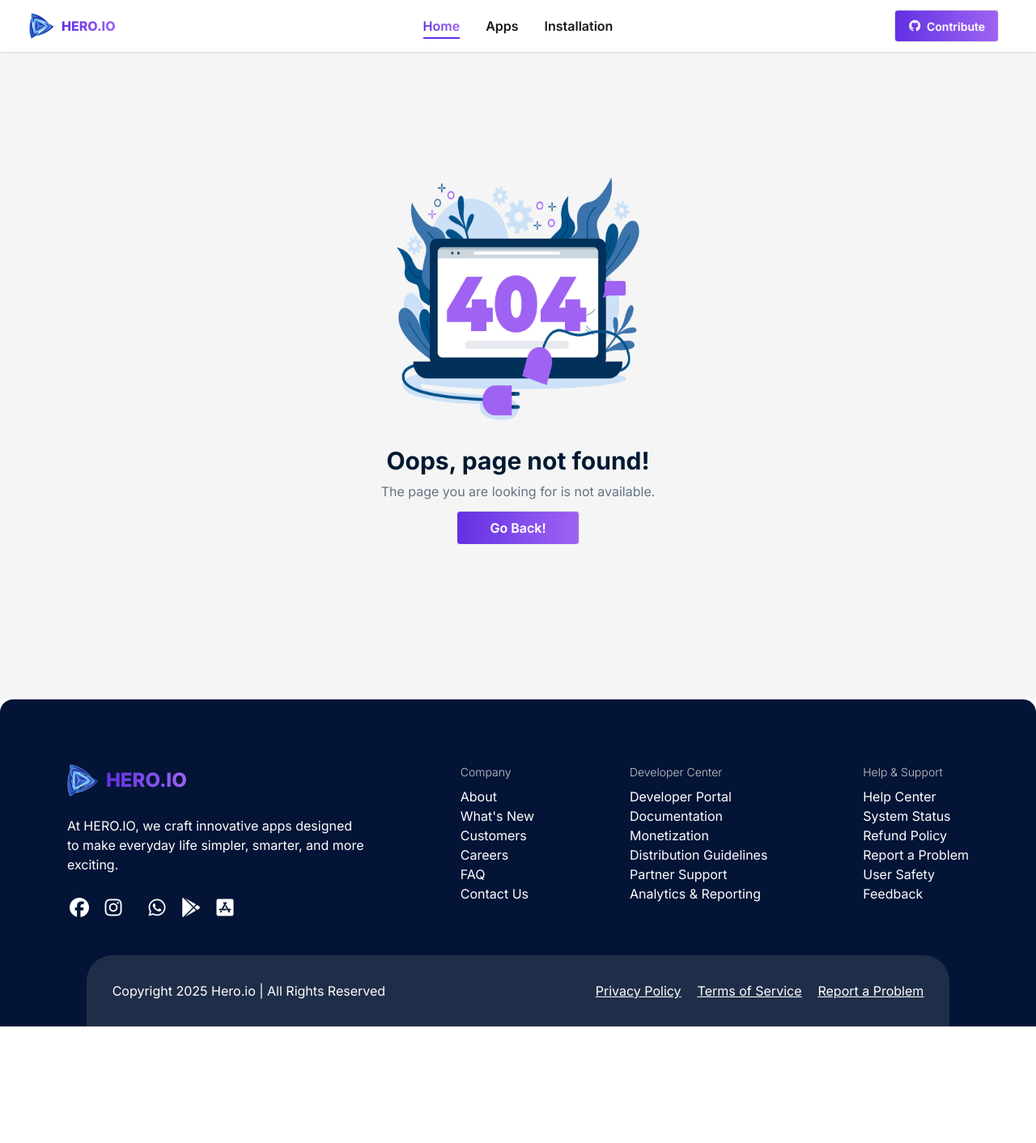
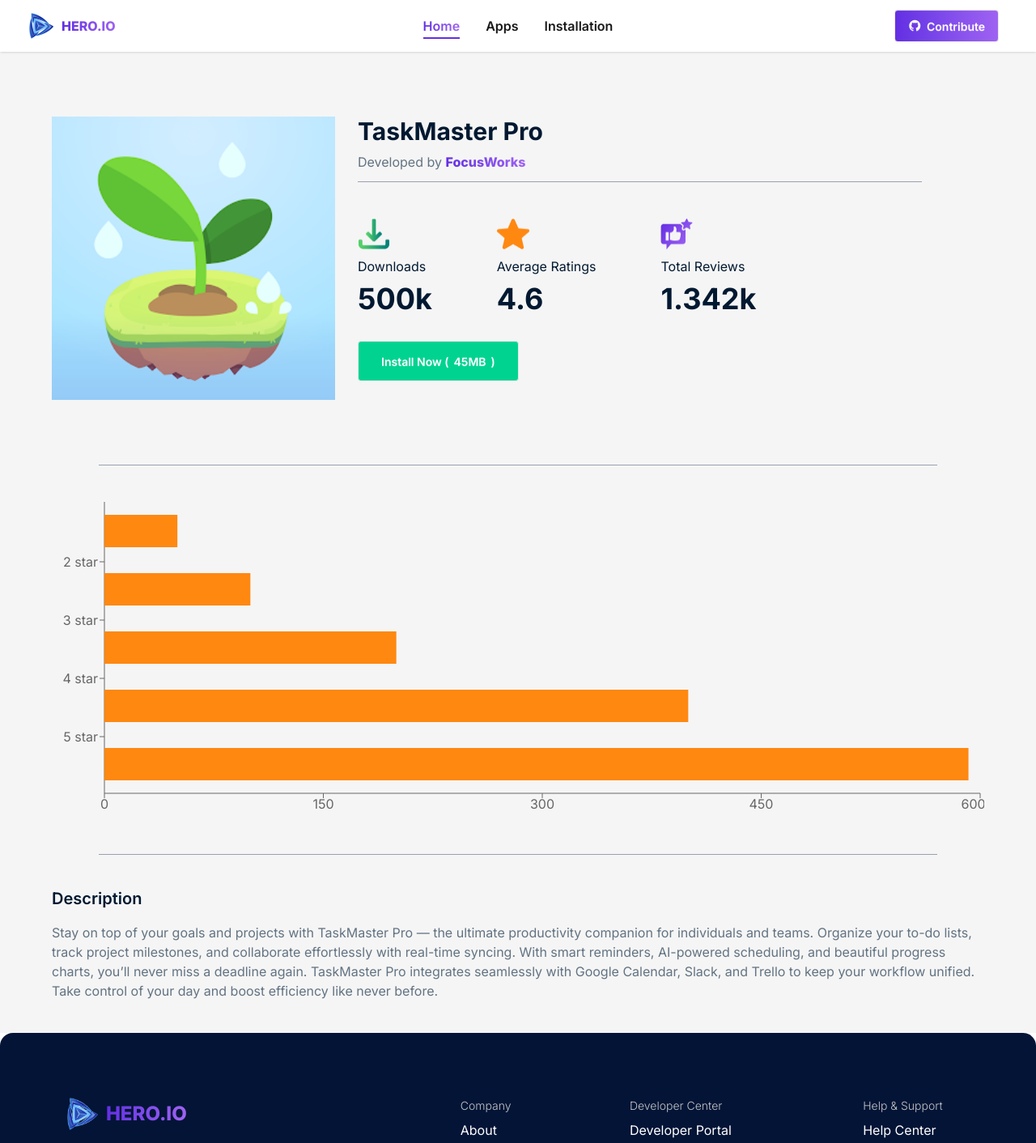
Before and after one commit to niloy1hasan/Hero-io-Apps-Store, a React (Vite) app: page /all-apps/1 in a window 1280 px wide. Shown: the top 1412 px of the page at 81% size. Before the commit the page ends 1268 px from the top, so only its background shows below. Built offline with nearby package versions, Linux system fonts and the light colour scheme.

Commit message:
data loading on app details added

```diff
--- a/src/Components/AppCard/AppCard.jsx
+++ b/src/Components/AppCard/AppCard.jsx
@@ -4,11 +4,12 @@ import { useNavigate } from 'react-router';
 import { NumberFormat } from '../../utils/NumberFormat';
 
 const AppCard = ({data}) => {
-    const {image, title, id, downloads, ratingAvg} = data;
     const navigate = useNavigate();
 
+    const {title, id, downloads, ratingAvg} = data;
+
     const handleClick = () => {
-        navigate('/app-details');
+        navigate(`/all-apps/${id}`);
     }
 
     return (
--- a/src/Components/AppDetails/AppDetails.jsx
+++ b/src/Components/AppDetails/AppDetails.jsx
@@ -2,13 +2,19 @@ import React from 'react';
 import Description from '../Description/Description';
 import Ratings from '../Ratings/Ratings';
 import AppInfo from '../AppInfo/AppInfo';
+import { useLoaderData } from 'react-router';
 
 const AppDetails = () => {
+
+    const appData = useLoaderData();
+    const {ratings, id, image, title, companyName, ratingAvg, downloads, reviews, size, description} = appData;
+    const appInfo = {id, image, title, companyName, ratingAvg, downloads, reviews, size};
+
     return (
-        <section className='w-[85%] lg:w-[90%] mx-auto'>
-        <AppInfo></AppInfo>
-        <Ratings></Ratings>
-        <Description></Description>
+        <section className='w-[90%] lg:w-[90%] mx-auto'>
+        <AppInfo appInfo={appInfo}></AppInfo>
+        <Ratings ratings={ratings}></Ratings>
+        <Description description={description}></Description>
         </section>
     );
 };
--- a/src/Components/AppInfo/AppInfo.jsx
+++ b/src/Components/AppInfo/AppInfo.jsx
@@ -1,15 +1,17 @@
 import React from 'react';
+import { NumberFormat } from '../../utils/NumberFormat';
 
-const AppInfo = () => {
+const AppInfo = ({appInfo}) => {
+    const {title, companyName, ratingAvg, downloads, reviews, size} = appInfo;
     return (
-        <div className='flex flex-col items-center gap-8 lg:items-start lg:flex-row py-20'>
+        <div className='flex flex-col items-center gap-7 lg:items-start lg:flex-row py-20'>
             <div>
                 <img src="/src/assets/demo-app2.webp" alt=""  className='w-[250px] h-[250px] lg:w-[350px] lg:h-[350px]'/>
             </div>
             <div className='flex-1 flex flex-col justify-center text-center lg:text-left items-center lg:items-start'>
                 <div>
-                    <h1 className='font-bold text-3xl text-[#001931] mb-2'>SmPlan:ToDo List with Reminder</h1>
-                    <p className='text-[#627382]'>Developed by <span className='bg-gradient-to-r from-[#632EE3] to-[#9F62F2] bg-clip-text text-transparent font-extrabold'>productive.io</span></p>
+                    <h1 className='font-bold text-3xl text-[#001931] mb-2'>{title}</h1>
+                    <p className='text-[#627382]'>Developed by <span className='bg-gradient-to-r from-[#632EE3] to-[#9F62F2] bg-clip-text text-transparent font-extrabold'>{companyName}</span></p>
                 </div>
                 <div className='w-[90%] h-[1px] bg-gray-400 my-3'></div>
 
@@ -17,41 +19,41 @@ const AppInfo = () => {
                     <div className='flex flex-col gap-2  items-center lg:items-start'>
                         <img src="/src/assets/icon-downloads.png" className='h-10 w-10' alt="" />
                         <p className='text-[#001931]'>Downloads</p>
-                        <h2 className='font-bold text-4xl text-[#001931]'>8M</h2>
+                        <h2 className='font-bold text-4xl text-[#001931]'>{NumberFormat(downloads)}</h2>
                     </div>
                     <div className='flex flex-col gap-2  items-center lg:items-start'>
                         <img src="/src/assets/icon-ratings.png" className='h-10 w-10' alt="" />
                         <p className='text-[#001931]'>Average Ratings</p>
-                        <h2 className='font-bold text-4xl text-[#001931]'>4.9</h2>
+                        <h2 className='font-bold text-4xl text-[#001931]'>{ratingAvg}</h2>
                     </div>
                     <div className='flex flex-col gap-2 items-center lg:items-start'>
                         <img src="/src/assets/icon-review.png" className='h-10 w-10' alt="" />
                         <p className='text-[#001931]'>Total Reviews</p>
-                        <h2 className='font-bold text-4xl text-[#001931]'>54K</h2>
+                        <h2 className='font-bold text-4xl text-[#001931]'>{NumberFormat(reviews)}</h2>
                     </div>
                 </div>
 
 
-                <div className='flex lg:hidden my-8 items-center justify-between w-full'>
+                <div className='flex lg:hidden my-8 items-center justify-between gap-5 w-full'>
                     <div className='flex flex-col gap-2 items-center'>
                         <img src="/src/assets/icon-downloads.png" className='h-5 w-5' alt="" />
                         <p className='text-[#001931] text-[12px]'>Downloads</p>
-                        <h2 className='font-bold text-3xl text-[#001931]'>8M</h2>
+                        <h2 className='font-bold text-3xl text-[#001931]'>{NumberFormat(downloads)}</h2>
                     </div>
                     <div className='flex flex-col gap-2  items-center'>
                         <img src="/src/assets/icon-ratings.png" className='h-5 w-5' alt="" />
                         <p className='text-[#001931] text-[12px]'>Average Ratings</p>
-                        <h2 className='font-bold text-3xl text-[#001931]'>4.9</h2>
+                        <h2 className='font-bold text-3xl text-[#001931]'>{ratingAvg}</h2>
                     </div>
                     <div className='flex flex-col gap-2 items-center'>
                         <img src="/src/assets/icon-review.png" className='h-5 w-5' alt="" />
                         <p className='text-[#001931] text-[12px]'>Total Reviews</p>
-                        <h2 className='font-bold text-3xl text-[#001931]'>54K</h2>
+                        <h2 className='font-bold text-3xl text-[#001931]'>{NumberFormat(reviews)}</h2>
                     </div>
                 </div>
 
 
-                <button className='btn bg-[#00D390] text-white py-6 px-7'>Install Now (<span>291 MB</span>)</button>
+                <button className='btn bg-[#00D390] text-white py-6 px-7'>Install Now (<span>{size}MB</span>)</button>
             </div>
         </div>
     );
--- a/src/Components/Description/Description.jsx
+++ b/src/Components/Description/Description.jsx
@@ -1,45 +1,12 @@
 import React from "react";
 
-const Description = () => {
+const Description = ({description}) => {
+    const desc = [description];
   return (
     <div className="py-10">
       <h1 className="font-semibold text-xl text-[#001931] pb-4">Description</h1>
       <div className="flex flex-col gap-6 text-[#627382]">
-        <p>
-          This focus app takes the proven Pomodoro technique and makes it even
-          more practical for modern lifestyles. Instead of just setting a timer,
-          it builds a complete environment for deep work, minimizing
-          distractions and maximizing concentration. Users can create custom
-          work and break intervals, track how many sessions they complete each
-          day, and review detailed statistics about their focus habits over
-          time. The design is minimal and calming, reducing cognitive load so
-          you can focus entirely on the task at hand. Notifications gently let
-          you know when to pause and when to resume, helping you maintain a
-          healthy rhythm between work and rest.
-        </p>
-
-        <p>
-          A unique feature of this app is the integration of task lists with
-          timers. You can assign each task to a specific Pomodoro session,
-          making your schedule more structured. The built-in analytics show not
-          only how much time you’ve worked but also which tasks consumed the
-          most energy. This allows you to reflect on your efficiency and adjust
-          your workflow accordingly. The app also includes optional background
-          sounds such as white noise, nature sounds, or instrumental music to
-          create a distraction-free atmosphere.
-        </p>
-        <p>
-          For people who struggle with procrastination, the app provides
-          motivational streaks and achievements. Completing multiple Pomodoro
-          sessions unlocks milestones, giving a sense of accomplishment. This
-          gamified approach makes focusing more engaging and less like a chore.
-          Whether you’re studying for exams, coding, writing, or handling office
-          work, the app adapts to your routine. By combining focus tracking,
-          task management, and motivational tools, this Pomodoro app ensures
-          that you not only work harder but also smarter. It is a personal
-          trainer for your brain, keeping you disciplined, refreshed, and
-          productive throughout the day.
-        </p>
+        {desc.map(data=> <p>{data}</p>)}
       </div>
     </div>
   );
--- a/src/Components/Ratings/Ratings.jsx
+++ b/src/Components/Ratings/Ratings.jsx
@@ -3,30 +3,30 @@ import { Area, Bar, CartesianGrid, ComposedChart, Legend, Line, ResponsiveContai
 
 
 
-const Ratings = () => {
-
-    const data = [
-  {
-    name: '5 star',
-    ratings: 2342
-  },
-  {
-    name: '4 star',
-    ratings: 502
-  },
-  {
-    name: '3 star',
-    ratings: 423
-  },
-  {
-    name: '2 star',
-    ratings: 823
-  },
-  {
-    name: '1 star',
-    ratings: 543
-  }
-];
+const Ratings = ({ratings}) => {
+console.log(ratings);
+//     const data = [
+//   {
+//     name: '5 star',
+//     ratings: 2342
+//   },
+//   {
+//     name: '4 star',
+//     ratings: 502
+//   },
+//   {
+//     name: '3 star',
+//     ratings: 423
+//   },
+//   {
+//     name: '2 star',
+//     ratings: 823
+//   },
+//   {
+//     name: '1 star',
+//     ratings: 543
+//   }
+// ];
 
 
 
@@ -35,13 +35,13 @@ const Ratings = () => {
       <div className='w-[90%] mx-auto h-[1px] bg-gray-400'></div>
       <div className='w-full h-[400px] my-10'>
         <ResponsiveContainer>
-            <ComposedChart layout="vertical" data={data}
+            <ComposedChart layout="vertical" data={ratings}
           >
             <CartesianGrid stroke="#f5f5f5" />
           <XAxis type="number" />
           <YAxis dataKey="name" type="category" scale="band" />
           <Tooltip />
-          <Bar dataKey="ratings" barSize={40} fill="#FF8811" />
+          <Bar dataKey="count" barSize={40} fill="#FF8811" />
 
             </ComposedChart>
         </ResponsiveContainer>
--- a/src/main.jsx
+++ b/src/main.jsx
@@ -18,20 +18,30 @@ import AppsNotFound from './Components/AppsNotFound/AppsNotFound.jsx';
 //   return res.json();
 // }
 
+const getAppData = async (id) => {
+  const res = await fetch('/apps-data.json');
+  const allData = await res.json();
+  const data = allData.find(item => item.id===Number(id));
+  return data || null;
+};
+
+
 const router = createBrowserRouter([
   {
     path: "/",
     Component: App,
     children: [
       {index: true,
-      loader: () => fetch('/public/apps-data.json'),
+      loader: () => fetch('/apps-data.json'),
       Component: Home},
       {path: "all-apps",
-      loader: () => fetch('/public/apps-data.json'),
+      loader: () => fetch('/apps-data.json'),
       Component: AllApps},
       {path: "installation", Component: Installation},
-      {path: "app-details", Component: AppDetails},
-      {path: "app-not-found", Component: AppsNotFound},
+      {path: "all-apps/:appId",
+        loader: ({params}) => getAppData(params.appId),
+        Component: AppDetails,
+        errorElement: <AppsNotFound></AppsNotFound>},
       {path: "*", Component: PageNotFound}
     ]
   },
```
